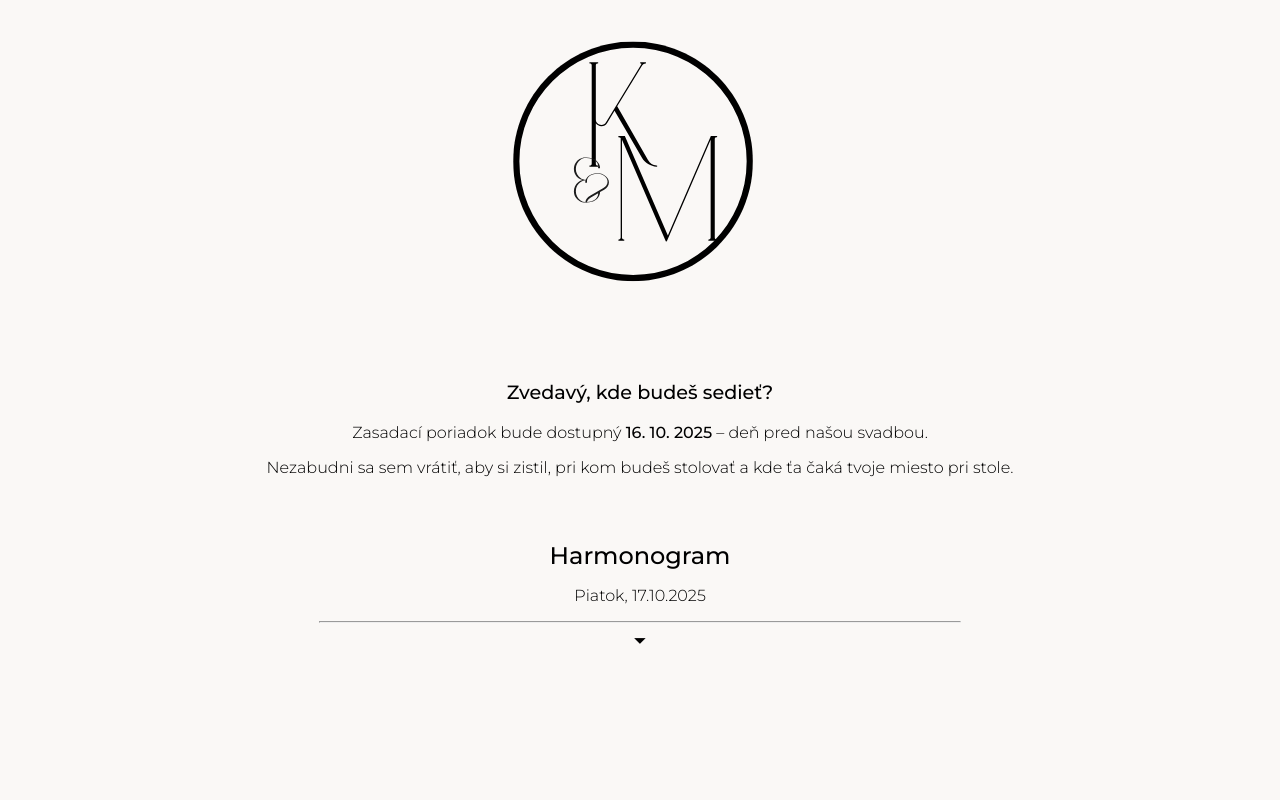
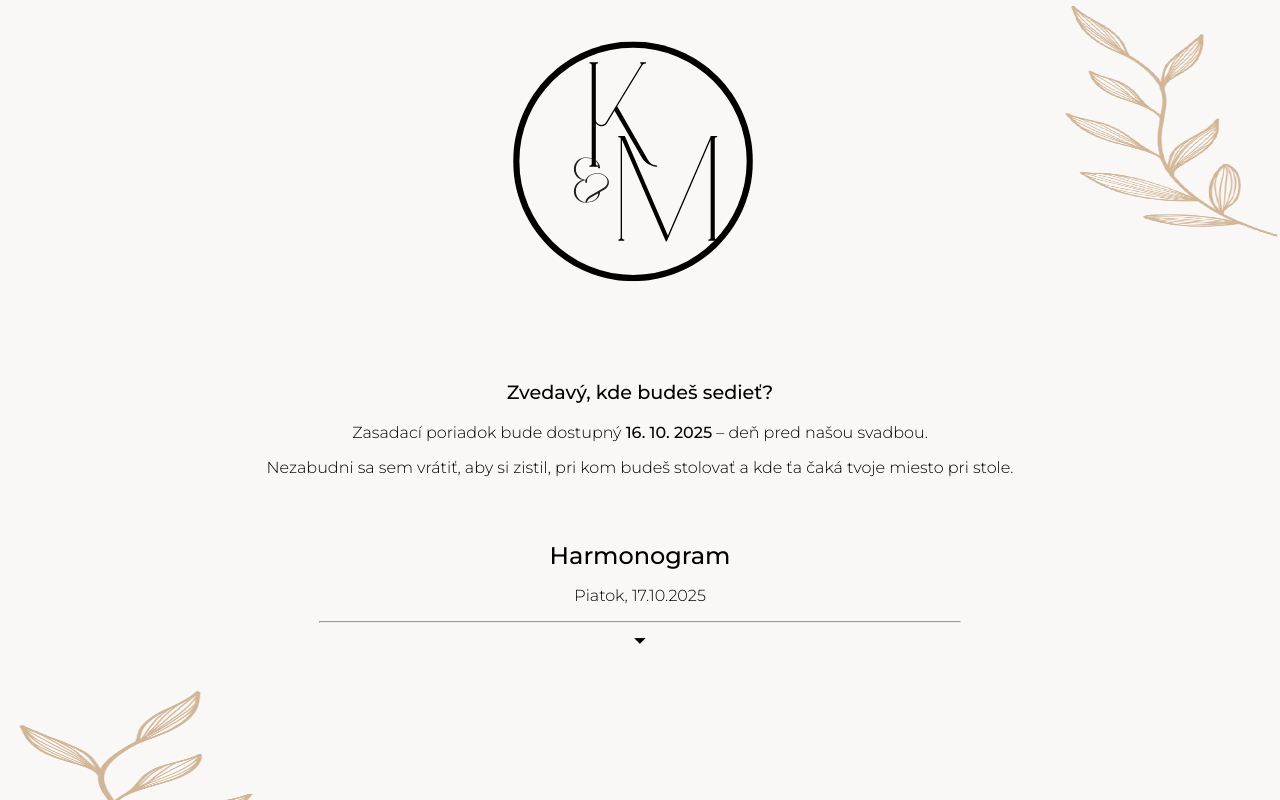
Before and after one commit to mknut/wedding-seating-plan, a React (Create React App) app: page / in a window 1280 px wide. Shown: the top 800 px of the page. Built offline with nearby package versions, Linux system fonts and the light colour scheme.

Commit message:
decoration

```diff
--- a/src/App.css
+++ b/src/App.css
@@ -1,6 +1,10 @@
 .App {
   text-align: center;
   background-color: 	#faf8f6;
+  background-image: url(../public/eucalyptus-left.png), url(../public/eucalyptus-right.png);
+  background-repeat: no-repeat;
+  background-position: 0 70%, right top;
+  background-size: 20% 20%, 20% 20%;
   min-height: 100vh;
   display: flex;
   flex-direction: column;
```
Also changed, not shown: public/eucalyptus-left.png (added), public/eucalyptus-right.png (added).
